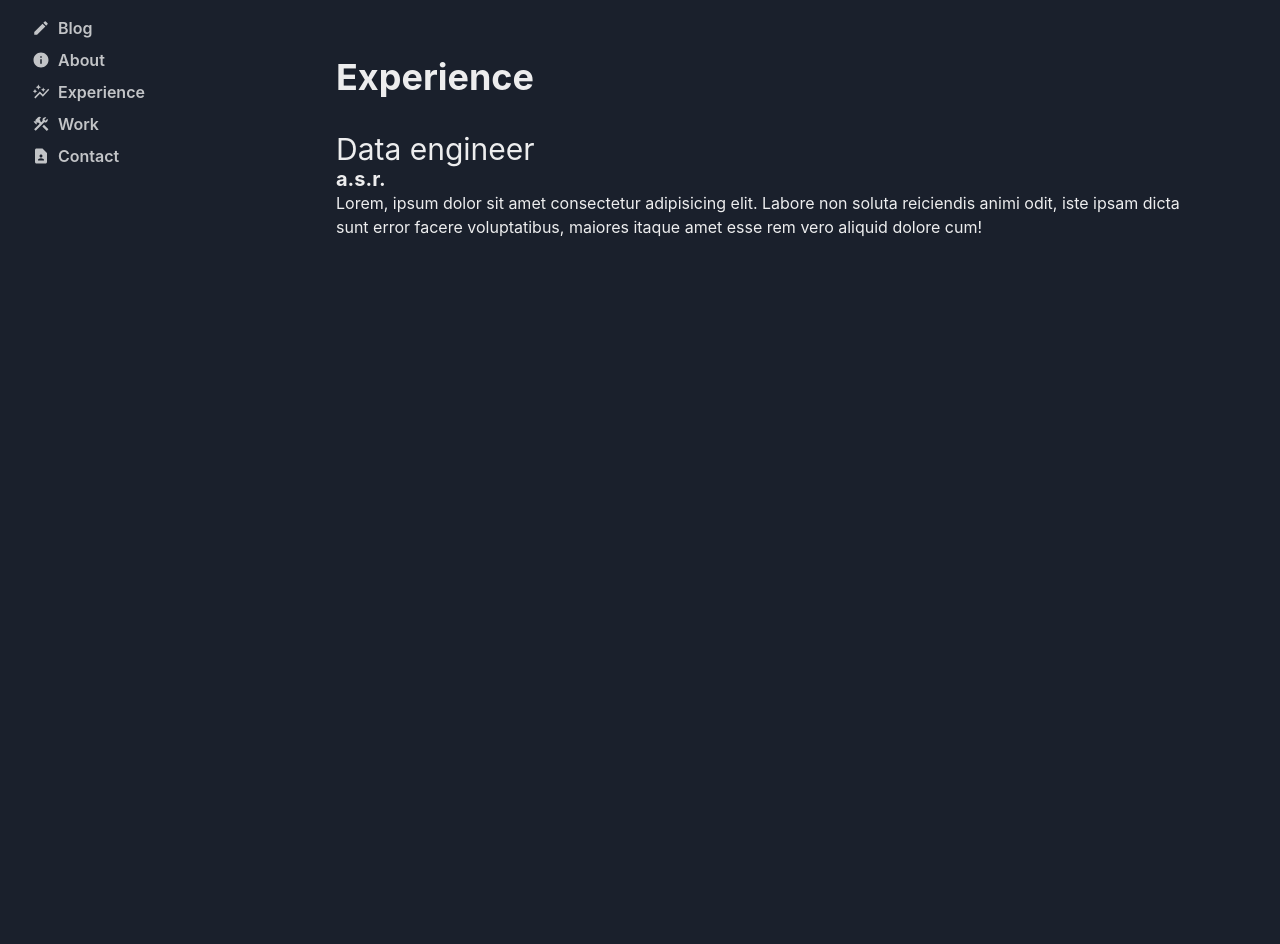
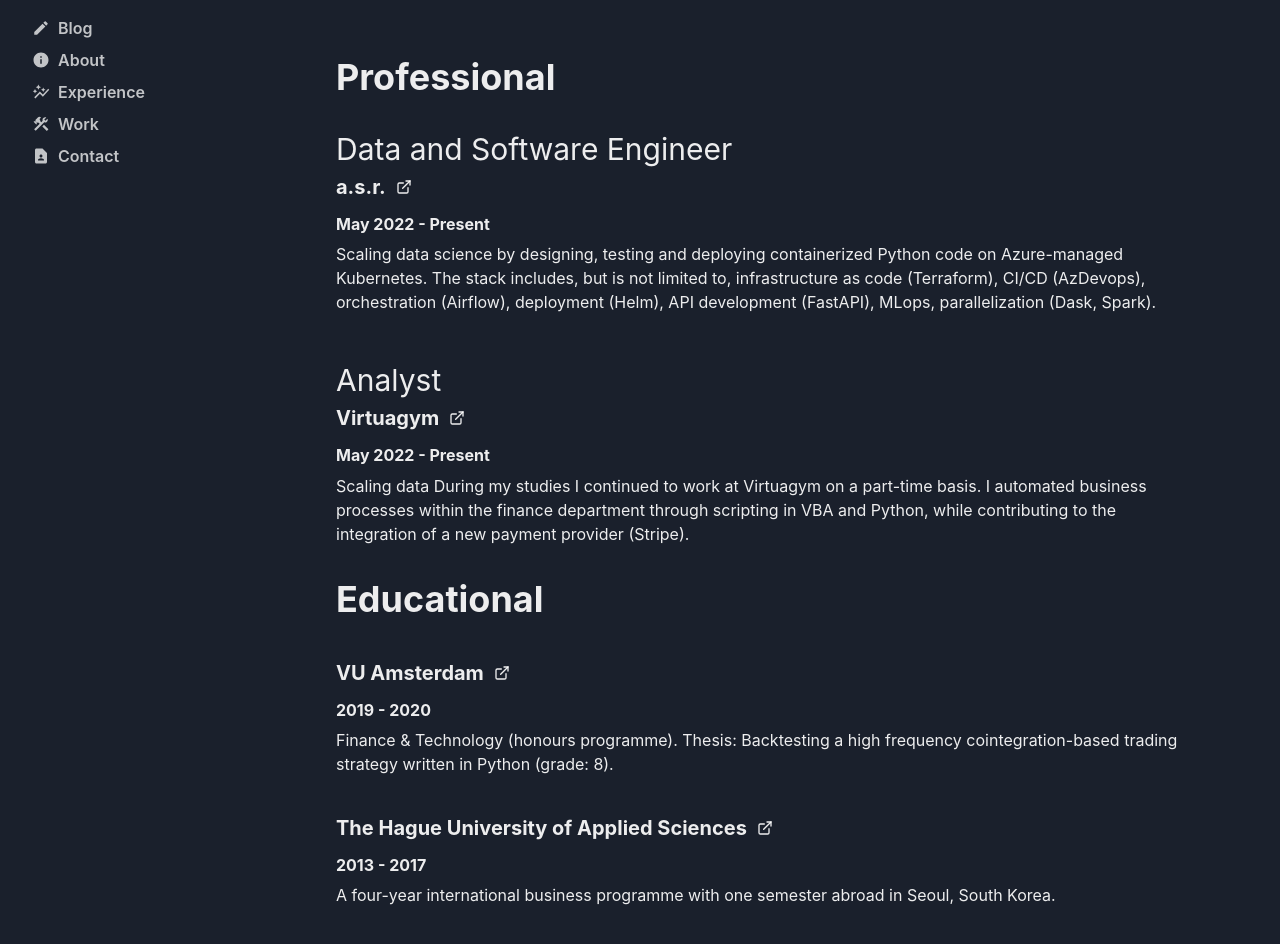
Before and after one commit to danielsteman/vite-blog, a React (Vite) app: page /experience in a window 1280 px wide. Shown: the part 120-1064 px from the top of the page. Before the commit the page ends 800 px from the top, so only its background shows below. Built offline with nearby package versions, Linux system fonts and the light colour scheme.

Commit message:
:sparkles: finished experience page

```diff
--- a/src/pages/ExperiencePage.tsx
+++ b/src/pages/ExperiencePage.tsx
@@ -2,29 +2,93 @@
 import {
   Box,
   Heading,
+  HStack,
+  Link,
   Text,
 } from '@chakra-ui/react';
+import { ExternalLinkIcon } from '@chakra-ui/icons';
 import PageTitle from '../components/PageTitle';
 import PageBase from './PageBase';
 
-const ExperiencePage = () => {
-  const title = 'Experience';
-  return (
+const ExperiencePage = () => (
   <PageBase>
-      <PageTitle title={title} />
+    <PageTitle title="Professional" />
+    <Box py={4} mb={4}>
+      <Heading size="lg" fontWeight={400}>
+        Data and Software Engineer
+      </Heading>
+      <Link href="https://www.asr.nl/" isExternal w="fit-content">
+        <HStack>
+          <Heading size="md" fontWeight={700} py={2}>
+            a.s.r.
+          </Heading>
+          <ExternalLinkIcon mx="2px" />
+        </HStack>
+      </Link>
+      <Heading size="sm" fontWeight={700} py={2}>May 2022 - Present</Heading>
+      <Text>
+        Scaling data science by designing, testing and deploying containerized Python code on Azure-managed Kubernetes. The stack includes, but is not limited to, infrastructure as code (Terraform), CI/CD (AzDevops), orchestration (Airflow), deployment (Helm), API development (FastAPI), MLops, parallelization (Dask, Spark).
+      </Text>
+    </Box>
     <Box py={4}>
       <Heading size="lg" fontWeight={400}>
-          Data engineer
+        Analyst
       </Heading>
-        <Heading size="md" fontWeight={700}>
-          a.s.r.
+      <Link href="https://virtuagym.com/" isExternal w="fit-content">
+        <HStack>
+          <Heading size="md" fontWeight={700} py={2}>
+            Virtuagym
           </Heading>
+          <ExternalLinkIcon mx="2px" />
+        </HStack>
+      </Link>
+      <Heading size="sm" fontWeight={700} py={2}>May 2022 - Present</Heading>
       <Text>
-          Lorem, ipsum dolor sit amet consectetur adipisicing elit. Labore non soluta reiciendis animi odit, iste ipsam dicta sunt error facere voluptatibus, maiores itaque amet esse rem vero aliquid dolore cum!
+        Scaling data During my studies I continued to work at Virtuagym on a part-time basis. I automated business processes within the finance department through scripting in VBA and Python, while contributing to the integration of a new payment provider (Stripe).
+      </Text>
+    </Box>
+    <PageTitle title="Educational" />
+    <Box py={4}>
+      <Link
+        href="https://vu.nl/en/education/master/finance-duisenberg-honours-programme-in-finance-and-technology"
+        isExternal
+        w="fit-content"
+      >
+        <HStack>
+          <Heading size="md" fontWeight={700} py={2}>
+            VU Amsterdam
+          </Heading>
+          <ExternalLinkIcon mx="2px" />
+        </HStack>
+      </Link>
+      <Heading size="sm" fontWeight={700} py={2}>2019 - 2020</Heading>
+      <Text>
+        Finance & Technology (honours programme). Thesis:
+        {' '}
+        <Link href="https://github.com/danielsteman/thesis-msc-finance">Backtesting a high frequency cointegration-based trading strategy</Link>
+        {' '}
+        written in Python (grade: 8).
+      </Text>
+    </Box>
+    <Box py={4}>
+      <Link
+        href="https://www.thehagueuniversity.com/programmes/bachelors/international-business-4"
+        isExternal
+        w="fit-content"
+      >
+        <HStack>
+          <Heading size="md" fontWeight={700} py={2}>
+            The Hague University of Applied Sciences
+          </Heading>
+          <ExternalLinkIcon mx="2px" />
+        </HStack>
+      </Link>
+      <Heading size="sm" fontWeight={700} py={2}>2013 - 2017</Heading>
+      <Text>
+        A four-year international business programme with one semester abroad in Seoul, South Korea.
       </Text>
     </Box>
   </PageBase>
 );
-};
 
 export default ExperiencePage;
--- a/src/pages/WorkPage.tsx
+++ b/src/pages/WorkPage.tsx
@@ -30,7 +30,7 @@
         {' '}
         {end - start}
         {' '}
-        years I have been working on side projects, primarily to keep learning new languages and frameworks that have caught my interest.
+        years I have been working on side projects, primarily to keep learning and experimenting with new languages and frameworks that have caught my interest.
         These projects are a mix of full-stack web applications, hardware projects, data analysis and home automation projects.
         This page consumes the
         {' '}
```
Lines whose indentation alone changed are shown as unchanged.
